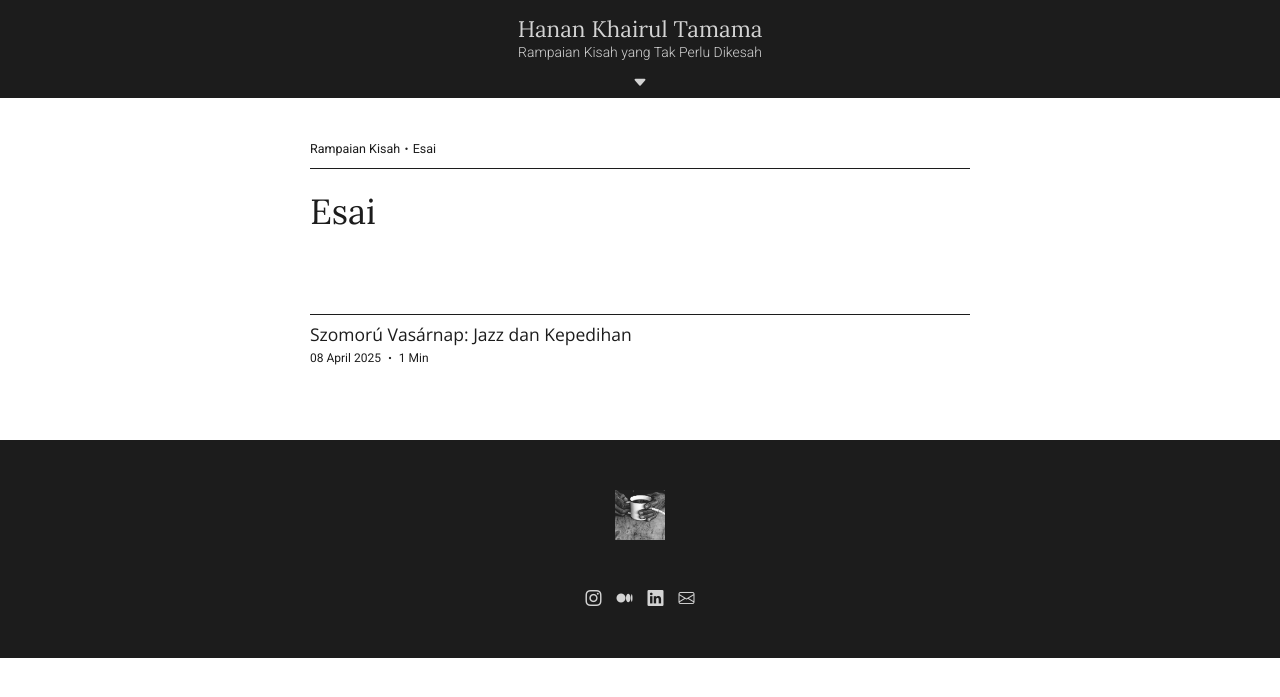
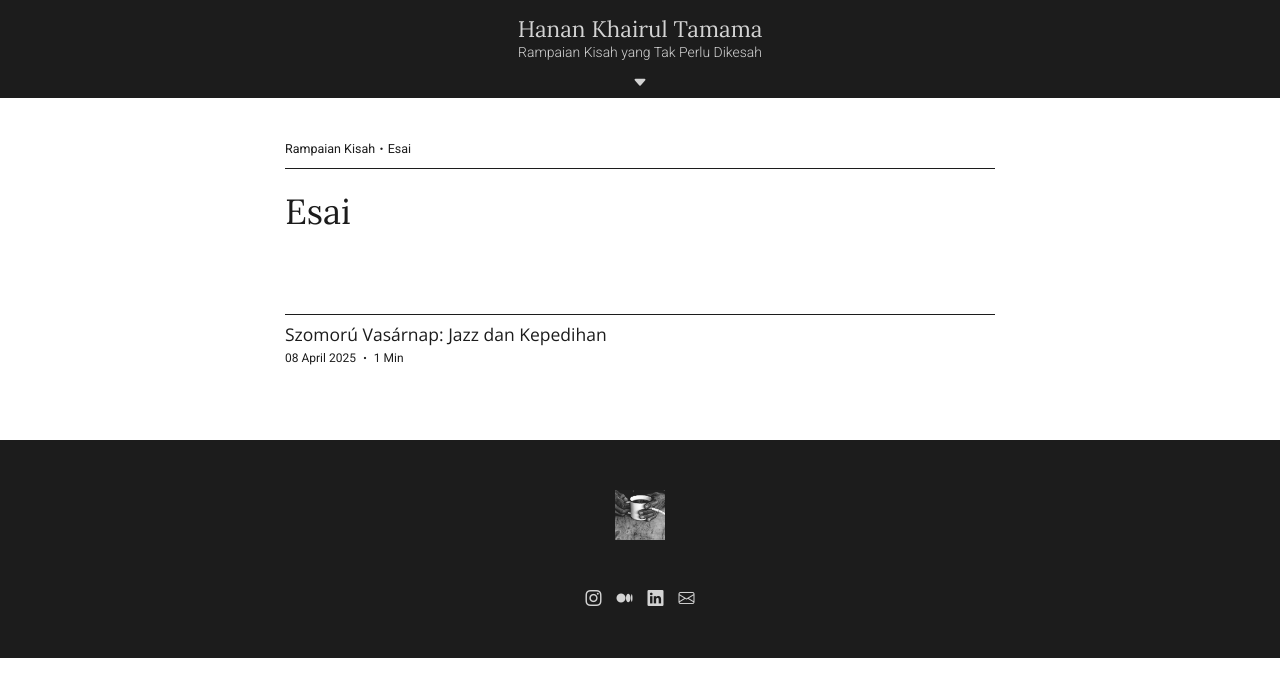
Before and after one commit to MeatBeaters/hanankhairultamama, a Jekyll site: the page built from categories/esai.md, in a window 1280 px wide. Shown: the top 697 px of the page. Built offline with Jekyll 4.4.1, drawn with Linux system fonts in a browser that asks for light colours.

Commit message:
Update main.css

```diff
--- a/assets/css/main.css
+++ b/assets/css/main.css
@@ -245,7 +245,7 @@ h2 {
 .category-container-whole {
     display: block;
     margin: 0px auto 0px auto;
-    max-width: 700px;
+    max-width: 750px;
 }
 .category-container-breadcrumb {
     margin: 130px 20px 20px 20px;
```
